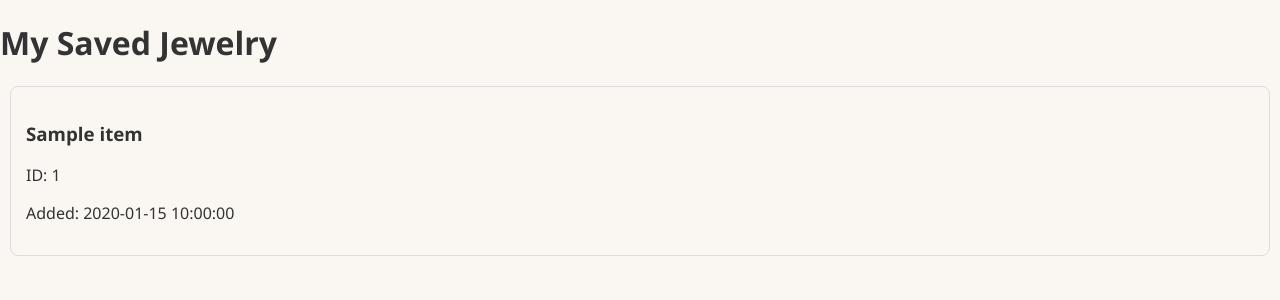
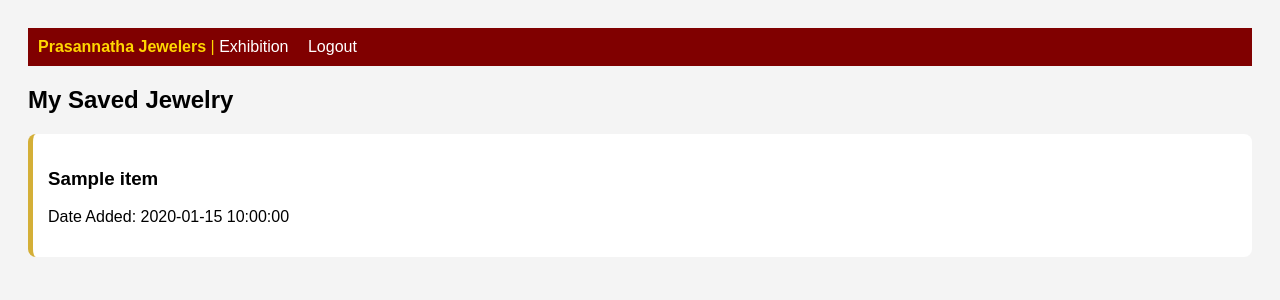
Before and after one commit to prasannathaarepalli/JewelryProject, a Flask app: template templates/wishlist.html in a window 1280 px wide. Shown: the top 300 px of the page. Run offline with Flask 3, Linux system fonts and the light colour scheme; the template is opened without the code that fills it: most values are stand-ins (such as "Sample title", 1, 10 or a date in 2020).

Commit message:
Updated code

```diff
--- a/application.py
+++ b/application.py
@@ -1,11 +1,11 @@
-from flask import Flask, render_template, request, redirect, url_for, session, jsonify
+from flask import Flask, render_template, request, redirect, url_for, session
 import boto3
 from boto3.dynamodb.conditions import Key
 from datetime import datetime
 from werkzeug.security import generate_password_hash, check_password_hash
 
 app = Flask(__name__)
-app.secret_key = 'your_secret_key'
+app.secret_key = 'prasannatha_secret_key'
 
 # AWS DYNAMODB SETUP
 dynamodb = boto3.resource('dynamodb', region_name='ap-south-1')
@@ -14,34 +14,44 @@ wishlist_table = dynamodb.Table('WishlistTable')
 
 @app.route('/')
 def home():
-    logged_in = 'email' in session
-    return render_template('home.html', logged_in=logged_in)
+    return render_template('home.html', logged_in='email' in session)
 
 @app.route('/login', methods=['GET', 'POST'])
 def login():
     if request.method == 'POST':
-        email = request.form['email'].strip().lower() # Standardize
+        email = request.form['email'].strip().lower()
         password = request.form['password']
         response = user_table.get_item(Key={'email': email})
         user = response.get('Item')
         if user and check_password_hash(user['hashed_password'], password):
-            session['email'] = user['email'] # Store standardized email
+            session['email'] = email
+            print(f"DEBUG: User logged in as {email}")
             return redirect(url_for('user_dashboard'))
     return render_template('login.html')
 
+@app.route('/user_dashboard')
+def user_dashboard():
+    if 'email' not in session: return redirect(url_for('login'))
+    return render_template('user_dashboard.html')
+
+@app.route('/virtual_exhibition')
+def virtual_exhibition():
+    return render_template('virtual_exhibition.html')
+
 @app.route('/add_to_wishlist', methods=['POST'])
 def add_to_wishlist():
-    if 'email' not in session:
-        return redirect(url_for('login'))
+    if 'email' not in session: return redirect(url_for('login'))
 
-    # Get form data from the POST request
+    email = session['email']
     item_id = request.form.get('item_id')
     item_name = request.form.get('item_name')
 
+    print(f"DEBUG: Adding {item_name} to wishlist for {email}")
+
     wishlist_table.put_item(
         Item={
-            'email': session['email'], # Partition Key
-            'item_id': item_id,        # Sort Key
+            'email': email,
+            'item_id': item_id,
             'item_name': item_name,
             'added_date': datetime.utcnow().strftime('%Y-%m-%d %H:%M:%S')
         }
@@ -50,16 +60,20 @@ def add_to_wishlist():
 
 @app.route('/wishlist')
 def wishlist():
-    if 'email' not in session:
-        return redirect(url_for('login'))
+    if 'email' not in session: return redirect(url_for('login'))
 
-    # Query items belonging to current session
+    email = session['email']
     response = wishlist_table.query(
-        KeyConditionExpression=Key('email').eq(session['email'])
+        KeyConditionExpression=Key('email').eq(email)
     )
     items = response.get('Items', [])
-    # Pass 'wishlist' to the template
+    print(f"DEBUG: Found {len(items)} items in wishlist for {email}")
     return render_template('wishlist.html', wishlist=items)
+
+@app.route('/logout')
+def logout():
+    session.clear()
+    return redirect(url_for('login'))
 
 if __name__ == '__main__':
     app.run(host='0.0.0.0', port=80, debug=True)
--- a/templates/wishlist.html
+++ b/templates/wishlist.html
@@ -2,30 +2,31 @@
 <html>
 <head>
     <title>My Wishlist | Prasannatha Jewelers</title>
-    <link rel="stylesheet" href="{{ url_for('static', filename='css/style.css') }}">
     <style>
-        .wishlist-item { border: 1px solid #ddd; padding: 15px; margin: 10px; border-radius: 8px; }
-        .empty-msg { text-align: center; margin-top: 50px; color: #666; }
+        body { font-family: Arial; padding: 20px; background: #f4f4f4; }
+        .card { background: white; padding: 15px; margin: 10px 0; border-radius: 8px; border-left: 5px solid #D4AF37; }
+        .navbar { background: #800000; padding: 10px; color: gold; margin-bottom: 20px; }
+        .navbar a { color: white; margin-right: 15px; text-decoration: none; }
     </style>
 </head>
 <body>
-    <h1>My Saved Jewelry</h1>
+    <div class="navbar">
+        <strong>Prasannatha Jewelers</strong> |
+        <a href="/virtual_exhibition">Exhibition</a>
+        <a href="/logout">Logout</a>
+    </div>
 
-    <div class="wishlist-container">
-        {% if wishlist and wishlist|length > 0 %}
-            {% for item in wishlist %}
-                <div class="wishlist-item">
-                    <h3>{{ item.item_name }}</h3>
-                    <p>ID: {{ item.item_id }}</p>
-                    <p>Added: {{ item.added_date }}</p>
-                </div>
-            {% endfor %}
-        {% else %}
-            <div class="empty-msg">
-                <p>Your wishlist is empty. Start exploring the exhibition!</p>
-                <a href="/virtual_exhibition">Back to Exhibition</a>
+    <h2>My Saved Jewelry</h2>
+
+    {% if wishlist %}
+        {% for item in wishlist %}
+            <div class="card">
+                <h3>{{ item.item_name }}</h3>
+                <p>Date Added: {{ item.added_date }}</p>
             </div>
-        {% endif %}
-    </div>
+        {% endfor %}
+    {% else %}
+        <p>Your wishlist is empty. <a href="/virtual_exhibition">Go back and add items!</a></p>
+    {% endif %}
 </body>
 </html>
```
